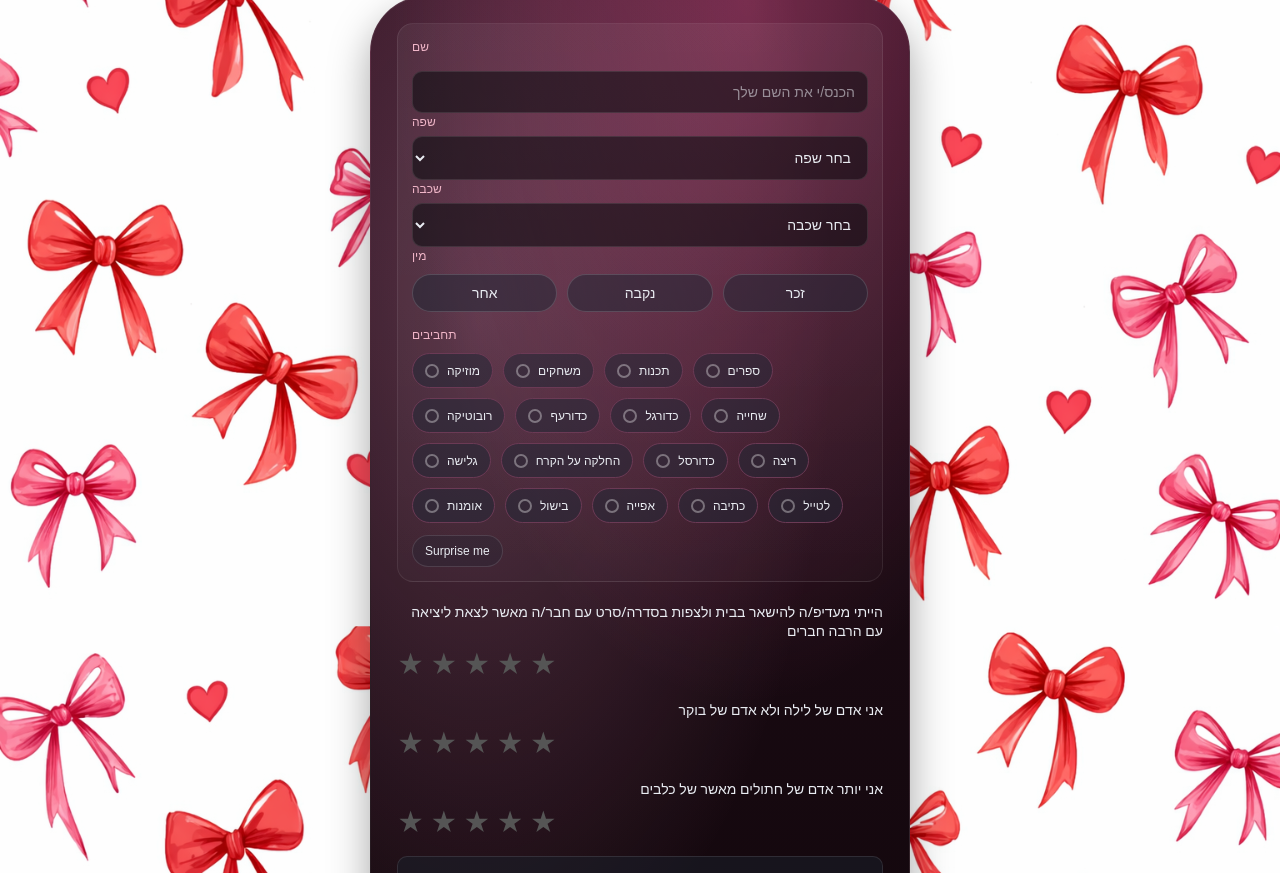
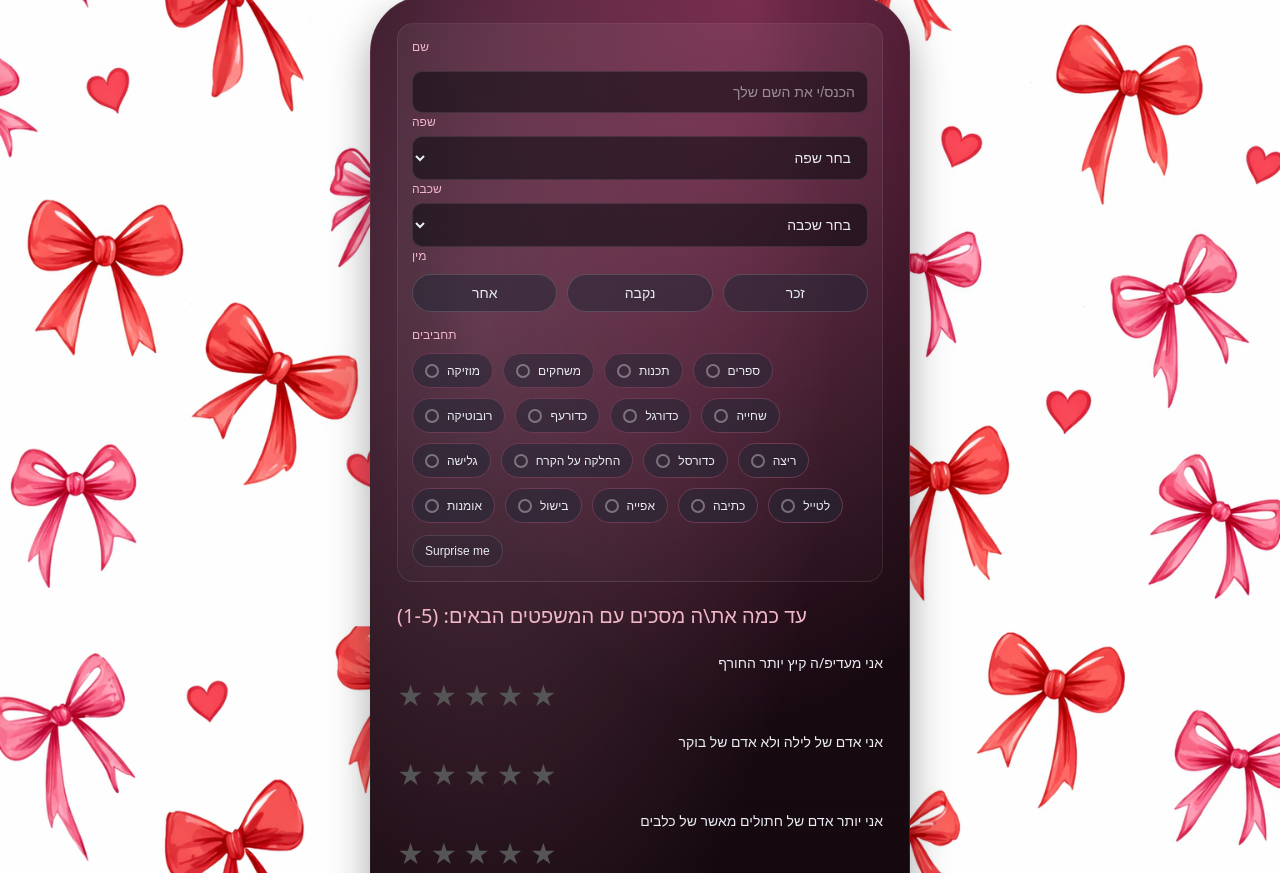
Before and after one commit to KING1441/website-demo, a plain HTML site: page index.html in a window 1280 px wide. Shown: the part 227-1100 px from the top of the page. Drawn offline with Linux system fonts and the light colour scheme.

Commit message:
Add files via upload

```diff
--- a/index.html
+++ b/index.html
@@ -404,7 +404,6 @@
 
   </style>
 </head>
-
 <body>
   <header>
     <div class="logo">
@@ -476,9 +475,10 @@
           </div>
         </div>
         <div class="ratings">
+        <label style="font-size: 20px;"> עד כמה את\ה מסכים עם המשפטים הבאים: (1-5)</label>
 
         <div class="rating-question">
-            <p>הייתי מעדיפ/ה להישאר בבית ולצפות בסדרה/סרט עם חבר/ה  מאשר לצאת ליציאה עם הרבה חברים</p>
+            <p>אני מעדיפ/ה קיץ יותר החורף</p>
             <div class="stars" data-question="q1">
             <span>★</span><span>★</span><span>★</span><span>★</span><span>★</span>
             </div>
```
